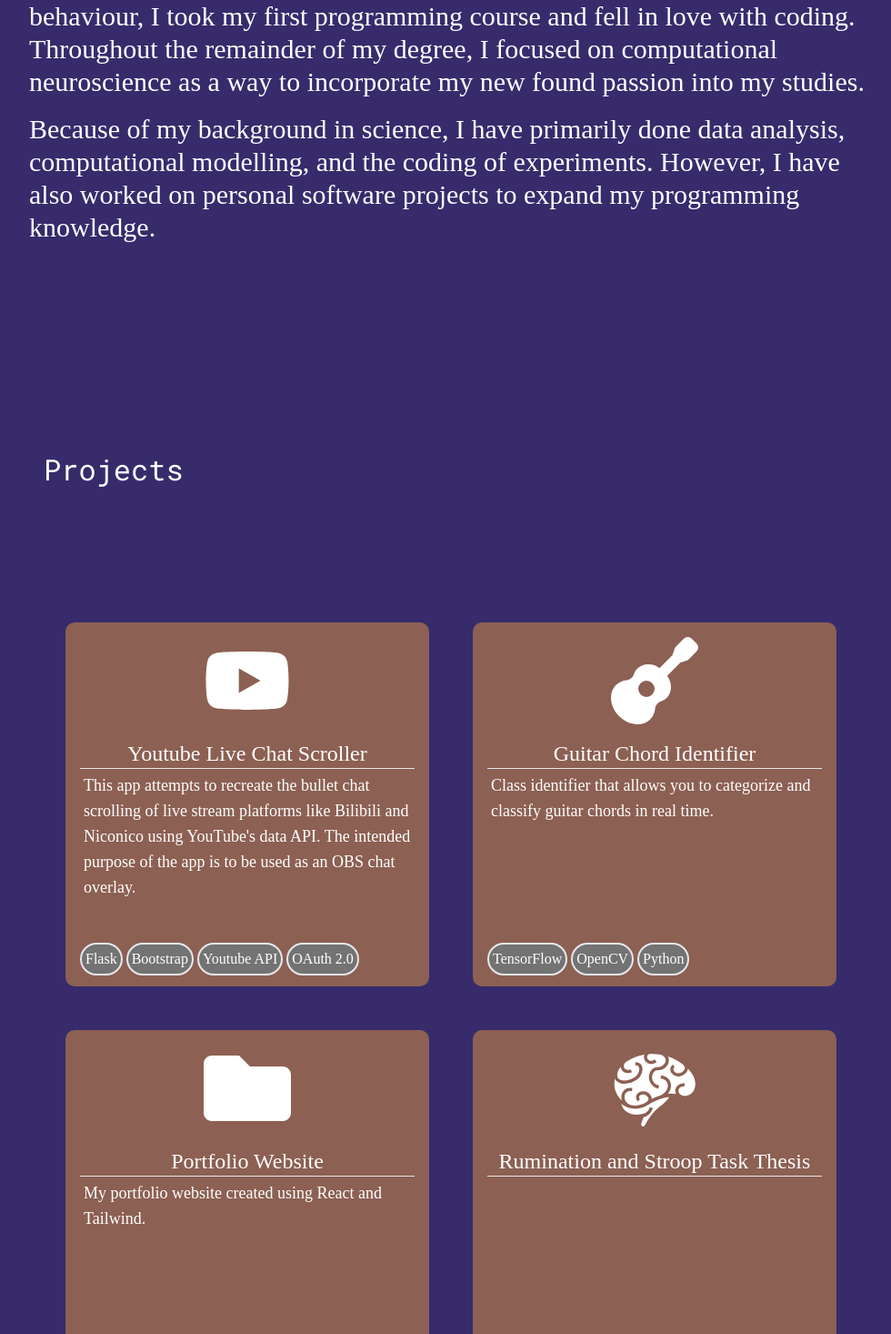
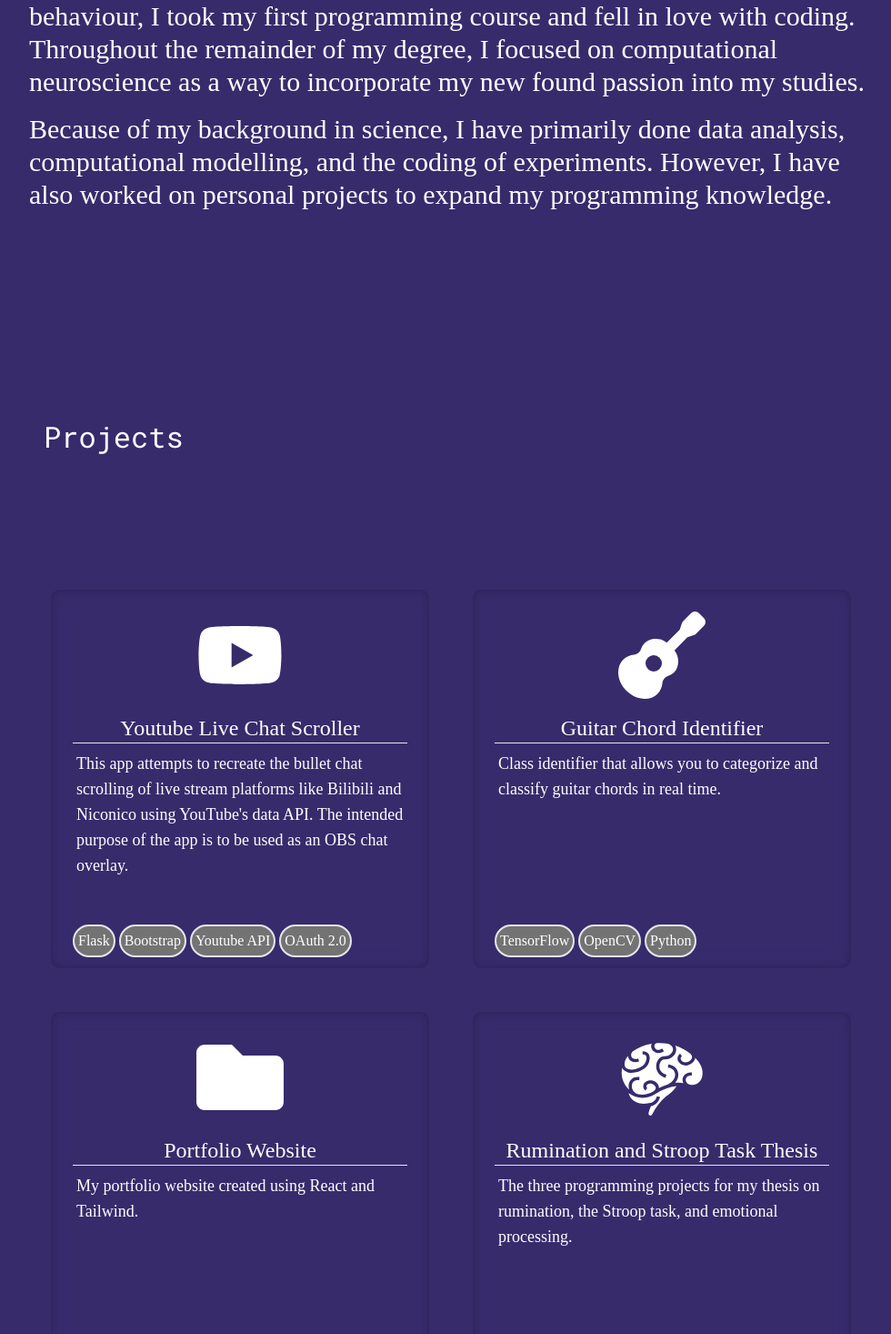
Before and after one commit to benkyli/portfolio, a React (Vite) app: page / in a window 1280 px wide. Shown: the part 1584-3050 px from the top of the page at 91% size, without its empty margins (144-1124 px from the left). Built offline with nearby package versions, Linux system fonts and the light colour scheme.

Commit message:
changed styles, added proptypes, edited descriptions for projects and about me

```diff
--- a/src/Footer.jsx
+++ b/src/Footer.jsx
@@ -1,7 +1,7 @@
 export default function Footer() {
     const current_year = new Date().getFullYear();
     return (
-        <div className='flex justify-center w-full'>
+        <div className='flex justify-center w-full pt-4'>
             @ {current_year} React & Tailwind CSS Portfolio
         </div>
     )
--- a/src/ProjectCard.jsx
+++ b/src/ProjectCard.jsx
@@ -1,5 +1,5 @@
 import { openInNewTab } from './utils/utils.js';
-import propTypes from 'prop-types';
+import PropTypes from 'prop-types';
 
 export default function ProjectCard(props) {
 
@@ -8,11 +8,19 @@ export default function ProjectCard(props) {
             <span className='flex justify-center text-8xl pb-4'>{props.image}</span>
             <p className='flex justify-center text-2xl'>{props.title}</p>
             <hr />
-            <p className='p-1 text-lg'>{props.description}</p>
+            <p className='p-1 pt-2 text-lg'>{props.description}</p>
             <ul className='flex justify-center gap-1 absolute bottom-0 pb-3'>
                 {props.tools.map((tool, i) =>
                     <li className='border-2 rounded-full p-1 bg-neutral-500 flex justify-center items-center' key={i}>{tool}</li>)}
             </ul>
         </span>
     )
-}
+};
+
+ProjectCard.propTypes = {
+    id: PropTypes.number,
+    title: PropTypes.string,
+    image: PropTypes.element,
+    description: PropTypes.string,
+    tools: PropTypes.arrayOf(PropTypes.string),
+};
--- a/src/css/index.css
+++ b/src/css/index.css
@@ -176,16 +176,17 @@ a:active {
 
 /* project section */
 .project-card {
-    width: 25em;
-    min-width: 20em;
-    min-height: 25em;
+    width: 26em;
+    min-width: 26em;
+    min-height: 26em;
     border-radius: 10px;
     border-color: black;
-    background-color: rgb(140, 96, 83);
     display: flex;
     flex-direction: column;
-    padding: 1rem;
+    padding: 1.5rem;
     margin: 1rem;
+    box-shadow: 0 0 8px inset #0000003b;
+    backdrop-filter: blur(10px);
 }
 
 .project-card:hover {
--- a/src/data/about.jsx
+++ b/src/data/about.jsx
@@ -1,4 +1,4 @@
 export const paragraphs = [
     'While working towards a degree in psychology, neuroscience, and behaviour, I took my first programming course and fell in love with coding. Throughout the remainder of my degree, I focused on computational neuroscience as a way to incorporate my new found passion into my studies.',
-    'Because of my background in science, I have primarily done data analysis, computational modelling, and the coding of experiments. However, I have also worked on personal software projects to expand my programming knowledge.'
+    'Because of my background in science, I have primarily done data analysis, computational modelling, and the coding of experiments. However, I have also worked on personal projects to expand my programming knowledge.'
 ]
--- a/src/data/projects.jsx
+++ b/src/data/projects.jsx
@@ -44,11 +44,11 @@ export const ProjectData = [
         id: 3,
         title: "Rumination and Stroop Task Thesis",
         image: <GiBrain />,
-        description: "",
+        description: "The three programming projects for my thesis on rumination, the Stroop task, and emotional processing.",
         link: "",
         tools: [
 
-        ]
+        ],
     },
 
 ];
```
